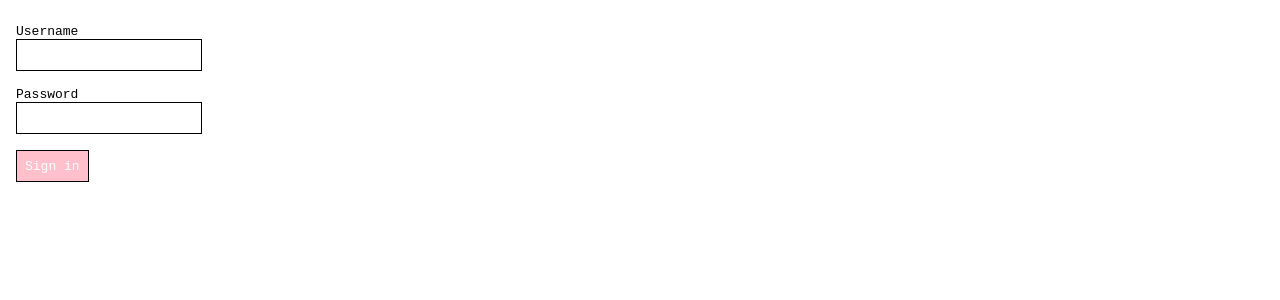
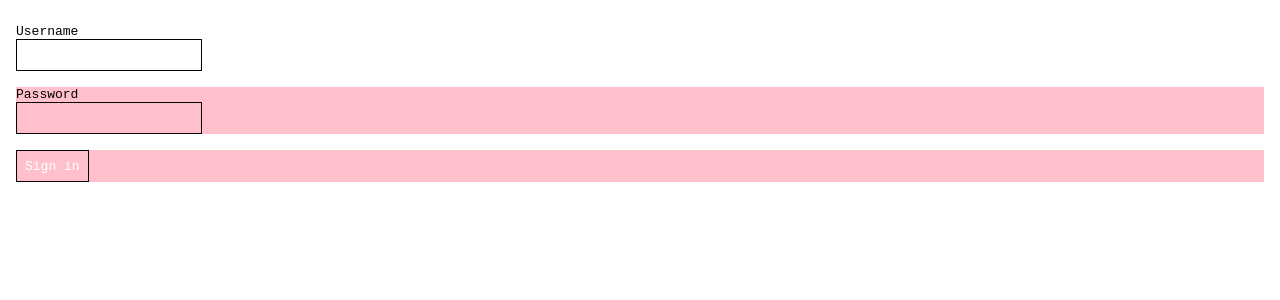
Before and after one commit to MarioMustapic/My-first-app, a React (Create React App) app: page / in a window 1280 px wide. Shown: the top 300 px of the page. Built offline with nearby package versions, Linux system fonts and the light colour scheme.

Commit message:
Small changes to button

```diff
--- a/src/App.css
+++ b/src/App.css
@@ -3,6 +3,7 @@
 }
 .form-field + .form-field {
   margin-top: 16px;
+  background-color: pink;
 }
 .label {
   margin-top: 8px;
```
